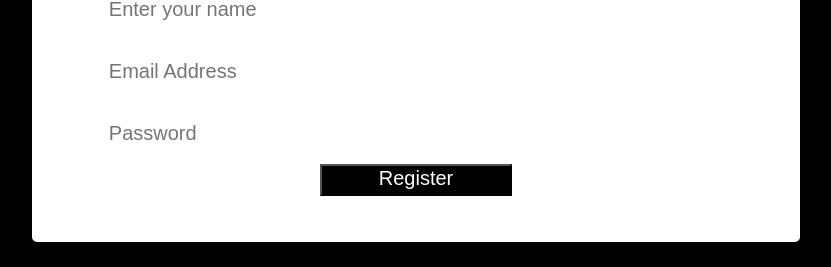
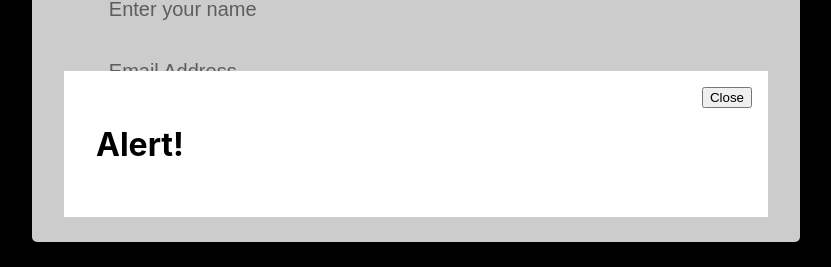
Before and after one commit to flash29/this.jobs, a React (Create React App) app in the folder frontend/: page /registration in a window 1280 px wide. Both pictures are taken after a click on the button "Register". Shown: the part 256-523 px from the top of the page, without its empty margins (224-1055 px from the left). Built offline with nearby package versions, Linux system fonts and the light colour scheme; no server answers.

Commit message:
fixed regPage bugs

```diff
--- a/frontend/package.json
+++ b/frontend/package.json
@@ -25,6 +25,7 @@
     "react-dom": "^17.0.2",
     "react-headings": "^3.0.24",
     "react-moment": "^1.1.1",
+    "react-popup": "^0.11.0",
     "react-router-dom": "^6.2.1",
     "react-scripts": "^5.0.0",
     "styled-components": "^5.3.3",
--- /dev/null
+++ b/frontend/src/components/Popup.css
@@ -0,0 +1,26 @@
+.popup{
+    position: fixed;
+    top: 0;
+    left: 0;
+    width: 100%;
+    height : 100vh;
+    background-color: rgba(0, 0, 0, 0.2);
+    display : flex;
+    justify-content: center;
+    align-items: center;
+}
+
+.popup-inner{
+    position: relative;
+    padding: 32px;
+    width: 100%;
+    max-width : 640px;
+    background-color: white;
+}
+
+.popup-inner .close-btn{
+    position: absolute;
+    top: 16px;
+    right: 16px;
+
+}
--- /dev/null
+++ b/frontend/src/components/Popup.js
@@ -0,0 +1,28 @@
+import React from 'react';
+import "./Popup.css";
+import { useNavigate } from "react-router-dom";
+
+function Popup(props) {
+
+    console.log(props);
+    let navigate = useNavigate();
+    const handleClick = () => {
+        let path = "/";
+        navigate(path);
+    }
+
+    return(
+        props.trigger
+        ?
+        <div className = "popup">
+            <div className = "popup-inner">
+                <button className = "close-btn" onClick={handleClick}>Close</button>
+                {props.children}
+            </div>
+        </div>
+        :
+        ""
+    )
+}
+
+export default Popup;
--- a/frontend/src/dashboard/Registration/RegForm.js
+++ b/frontend/src/dashboard/Registration/RegForm.js
@@ -2,35 +2,30 @@ import React, { Component } from 'react';
 import { useState} from 'react';
 import {Form, FormGroup, FormControl, Button } from 'react-bootstrap';
 import { useNavigate } from "react-router-dom";
+import ReactDom from 'react-dom';
+import Popup from '../../components/Popup';
 import {H} from 'react-headings';
 import './Registration.css'
-
-
 
 function RegForm(props) {
 
     const [postData, setPostData] = useState({ userName : '', userEmail : '', password : '' });
-    let navigate = useNavigate();
+    const [message, setMessage] = useState("");
+    const [status, setStatus] = useState(false);
 
     const handleRegisterClick = () =>{
-        //console.log(postData);
+        setStatus(true);
         fetch('/auth/register', {
             method : 'POST',
             headers:{'Content-type':'application/json'},
             body:JSON.stringify(postData),
         }).then(response => response.json()).then(data => {
-            //console.log(data);
+            console.log(data.message);
             setPostData({ userName: '', userEmail : '', password : ''});
-            //window.location.reload(false)
-            let path = "/";
-            navigate(path);
-        }).catch(error => console.log('error', error))
-    }
+            data.message == undefined ? setMessage("Registration Successful!") :  setMessage(data.message);
 
-
-    const handleLoginClick = () => {
-        let path = "/";
-        navigate(path);
+        }).catch(error => {console.log('error', error);
+        })
     }
 
     return (
@@ -45,17 +40,19 @@ function RegForm(props) {
                     <FormControl type="email" placeholder="Email Address" className = "inpBox" onChange={(e) => setPostData({...postData, userEmail : e.target.value}) }/>
                 </FormGroup>
                 <FormGroup controlId="formPassword" className = "FormComp w-50" onChange = {(e) => setPostData({...postData, password : e.target.value})}>
-                    <FormControl type="password" className = "FormComp" placeholder="Password" className = "inpBox"/>
+                    <FormControl type="password" placeholder="Password" className = "inpBox"/>
                 </FormGroup>
                 <FormGroup controlId="formSubmit" className = "FormComp">
                     <Button  className = "buttonStyle"  onClick={handleRegisterClick}>
                         Register
                     </Button>
-                    {/* <Button  className = "buttonStyle"  onClick={handleLoginClick}>
-                        Login
-                    </Button> */}
                 </FormGroup>
+                <Popup trigger = {status} url = "/">
+                    <h1>Alert!</h1>
+                    <h3>{message}</h3>
+                </Popup>
             </Form>
+
         </div>
     )
 }
```
Also changed, not shown: 1 other file (tests, documents, lock files or other folders).
